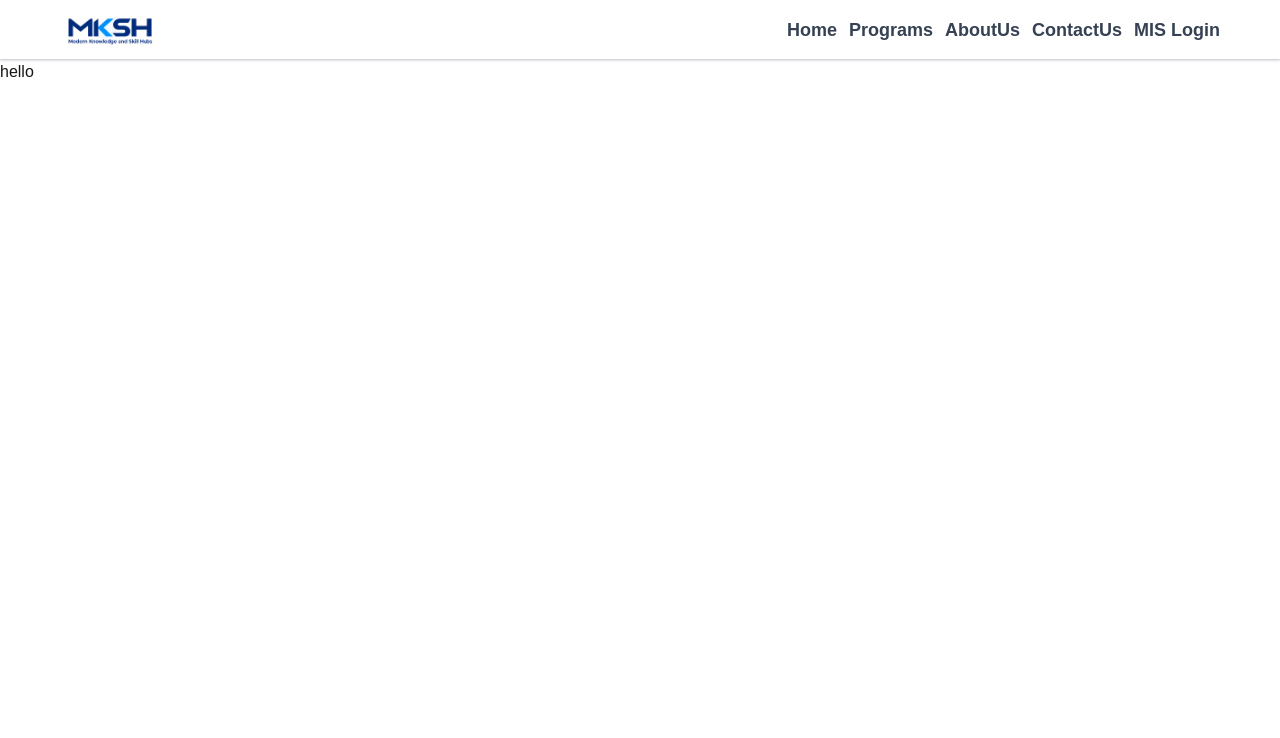
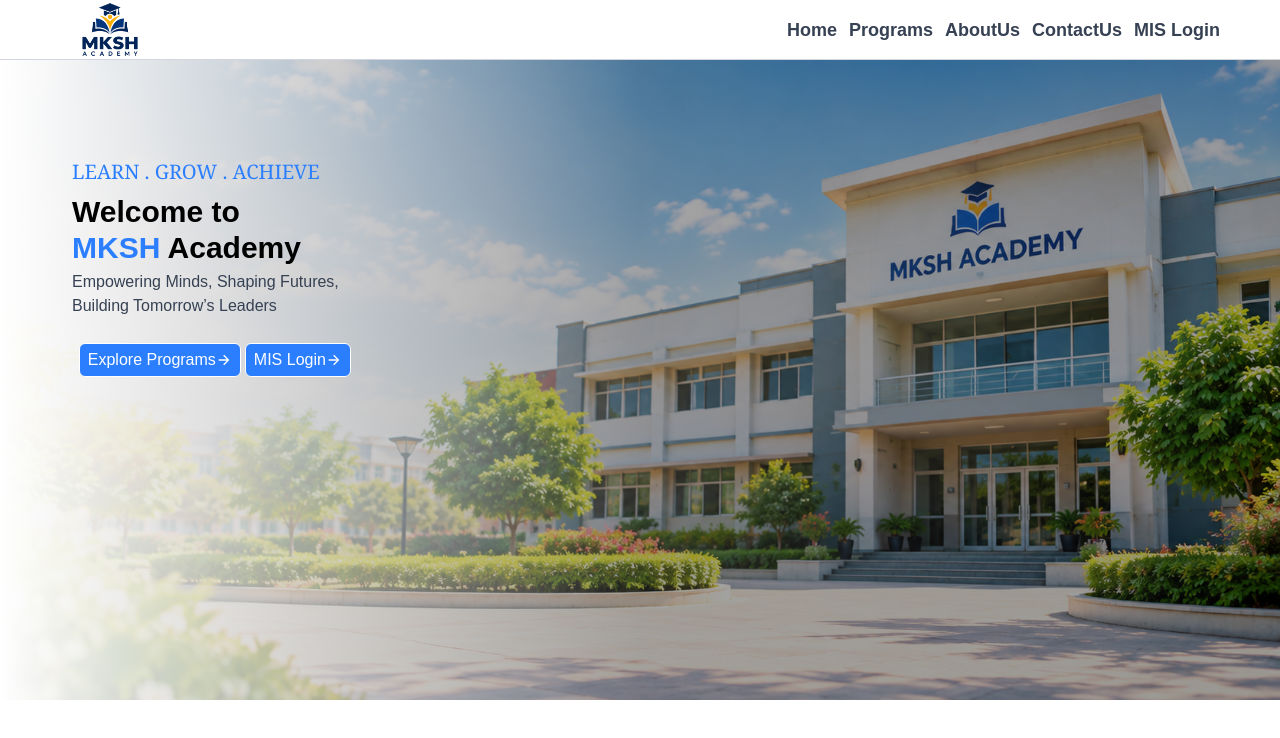
Before and after one commit to SantoshBhandari7/SchoolManagementSystem_Frontend-Using_Next.js, a Next.js app: page / in a window 1280 px wide. Shown: the top 738 px of the page. Built offline with nearby package versions, Linux system fonts and the light colour scheme.

Commit message:
complete hero section

```diff
--- a/app/(client)/page.tsx
+++ b/app/(client)/page.tsx
@@ -1,3 +1,4 @@
+import Hero from "@/components/client/landing/hero";
 import { Metadata } from "next";
 
 export const metadata: Metadata = {
@@ -7,7 +8,9 @@ export const metadata: Metadata = {
 export default function Home() {
   return (
     <main className="px-0">
-      <section className="h-[80vh]">hello</section>
+      <section className="h-[80vh]">
+        <Hero />
+      </section>
     </main>
   );
 }
--- /dev/null
+++ b/components/client/landing/hero.tsx
@@ -0,0 +1,58 @@
+import Image from "next/image";
+import Link from "next/link";
+import React from "react";
+import { BiRightArrow, BiSolidRightArrow } from "react-icons/bi";
+import { RiArrowRightLine } from "react-icons/ri";
+
+const Hero = () => {
+  return (
+    // <main className="h-full w-full flex">
+    <section className="relative h-[80vh]">
+      {/* <div style={"backgroundImage:url(`)"}> */}
+      <Image
+        src={"/Sunny Modern Academy Campus.png"}
+        alt="MKSH Academic Picture"
+        fill
+        className="object-right object-cover md:object-center z-1"
+        loading="eager"
+      />
+      <div className="absolute inset-0 bg-black/40 z-10 bg-linear-to-r from-white via-white/10 to-transparent"></div>
+
+      <div className="relative  z-20">
+        <div className="flex  min-h-150 items-center px-10 md:px-18">
+          <div className="max-w-lg -translate-y-30 ">
+            <p className=" font-serif text-xl text-blue-500  ">
+              LEARN . GROW . ACHIEVE
+            </p>
+            <h1 className=" font-bold text-3xl text-black pt-2  ">
+              Welcome to <br /> <span className="text-blue-500 ">MKSH</span>{" "}
+              Academy
+            </h1>
+            <p className="text-gray-700 py-1 text-md">
+              Empowering Minds, Shaping Futures, <br /> Building Tomorrow’s
+              Leaders
+            </p>
+          </div>
+          <div className="flex gap-1 -translate-x-65 ">
+            <Link
+              href={"/programs"}
+              className="flex items-center text-white bg-blue-500 border rounded-md w-fit h-fit px-2 py-1  hover:scale-[105%]"
+            >
+              Explore Programs
+              <RiArrowRightLine />
+            </Link>
+            <Link
+              href={"/login"}
+              className="text-white bg-blue-500 flex  border rounded-md items-center w-fit h-fit px-2 py-1  hover:scale-[105%] "
+            >
+              MIS Login <RiArrowRightLine />
+            </Link>
+          </div>
+        </div>
+      </div>
+    </section>
+    // </main>
+  );
+};
+
+export default Hero;
--- a/components/client/nav/index.tsx
+++ b/components/client/nav/index.tsx
@@ -5,7 +5,7 @@ import Logo from "@/components/common/ui/logo";
 
 const NavBar = () => {
   return (
-    <nav className="hidden lg:flex gap-6 justify-between items-center px-15 h-15 border-b border-gray-300 shadow">
+    <nav className="hidden  md:flex lg:flex gap-6 justify-between items-center px-15 h-15 border-b border-gray-300 shadow">
       <div className="flex w-25 items-center h-10">
         {/* {logo} */}
         <Logo />
--- a/components/common/ui/logo.tsx
+++ b/components/common/ui/logo.tsx
@@ -5,7 +5,7 @@ const Logo = () => {
   return (
     <div>
       <Image
-        src={"/logo.png"}
+        src={"/MKSH Academy Emblem.png"}
         alt="MKSH Academy"
         width={500}
         height={500}
```
Also changed, not shown: public/MKSH Academy Emblem.png (added), public/Sunny Modern Academy Campus.png (added).
